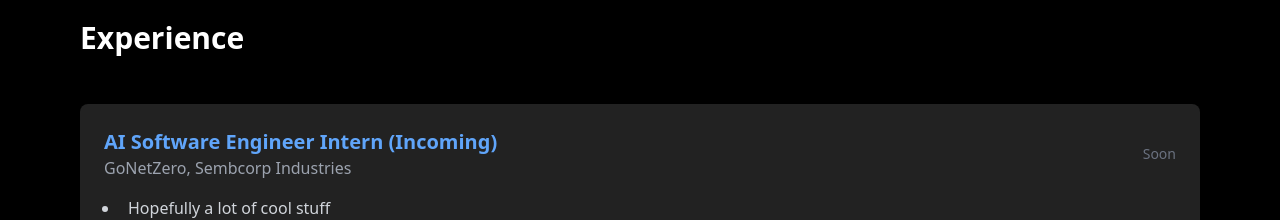
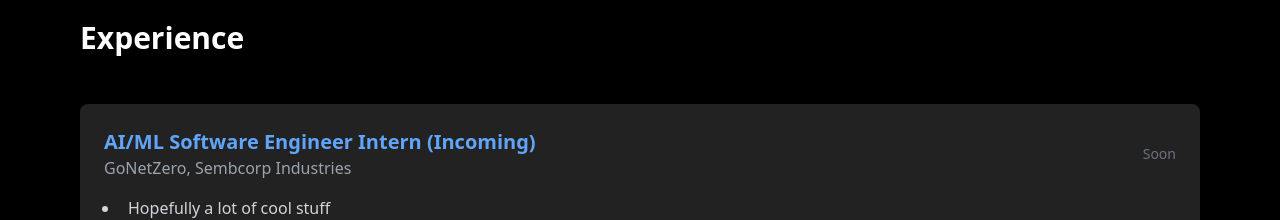
Before and after one commit to darrny/DarrnyPortfolio, a React (Vite) app: page / in a window 1280 px wide. Shown: the part 1360-1580 px from the top of the page. Built offline with nearby package versions, Linux system fonts and the light colour scheme.

Commit message:
Updated job title

```diff
--- a/src/components/Portfolio.jsx
+++ b/src/components/Portfolio.jsx
@@ -325,7 +325,7 @@
                     <div className="space-y-8">
                         {[
                             {
-                                role: "AI Software Engineer Intern (Incoming)",
+                                role: "AI/ML Software Engineer Intern (Incoming)",
                                 company: "GoNetZero, Sembcorp Industries",
                                 period: "Soon",
                                 description: [
```
